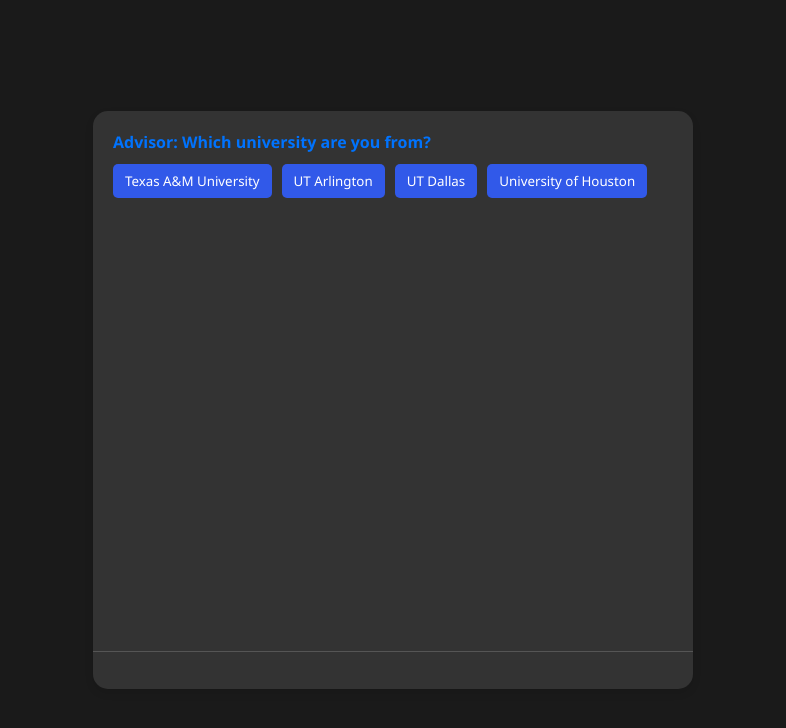
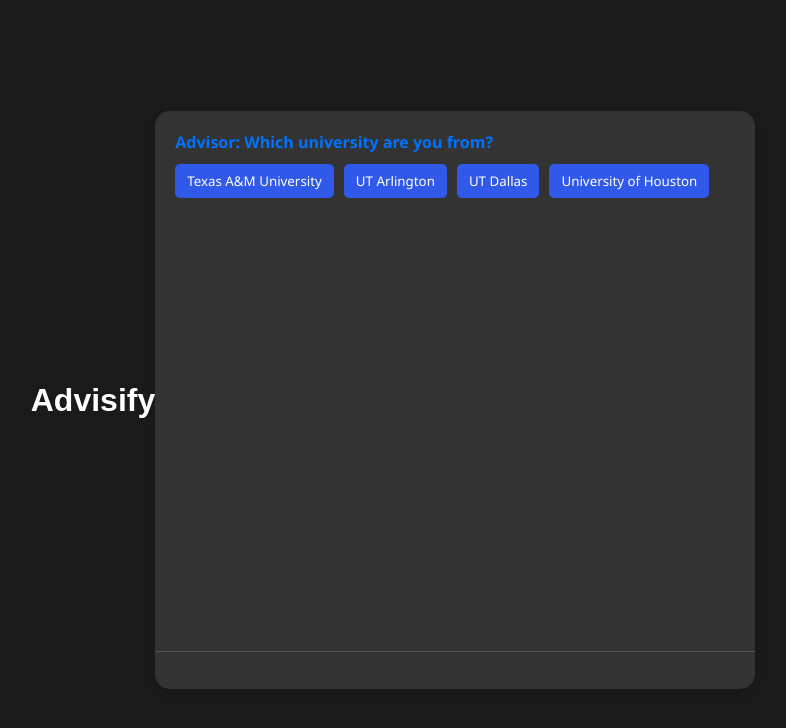
Before and after one commit to sidc43/TAMU-Hack, a website: page public/pages/home/index.html in a window 1280 px wide. Shown: the whole page, without its empty margins (247-1033 px from the left). Drawn offline with Linux system fonts and the light colour scheme.

Commit message:
title commit#15

```diff
--- a/public/pages/home/index.html
+++ b/public/pages/home/index.html
@@ -8,6 +8,7 @@
     <script src="main.js"></script>
   </head>
   <body>
+    <h1>Advisify</h1>
     <div id="chat-container">
       <div id="chat-messages"></div>
       <div id="user-input">
```
